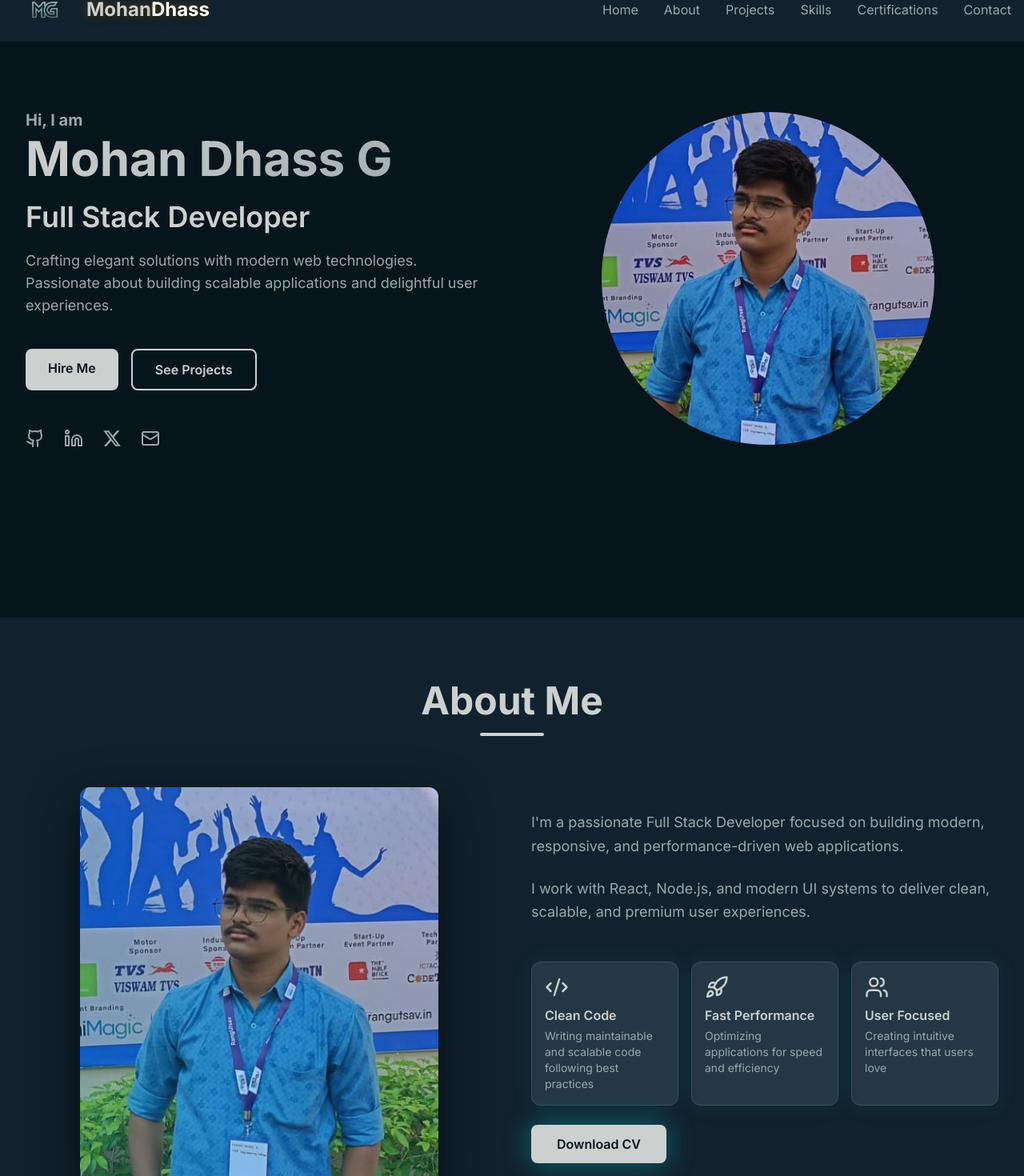
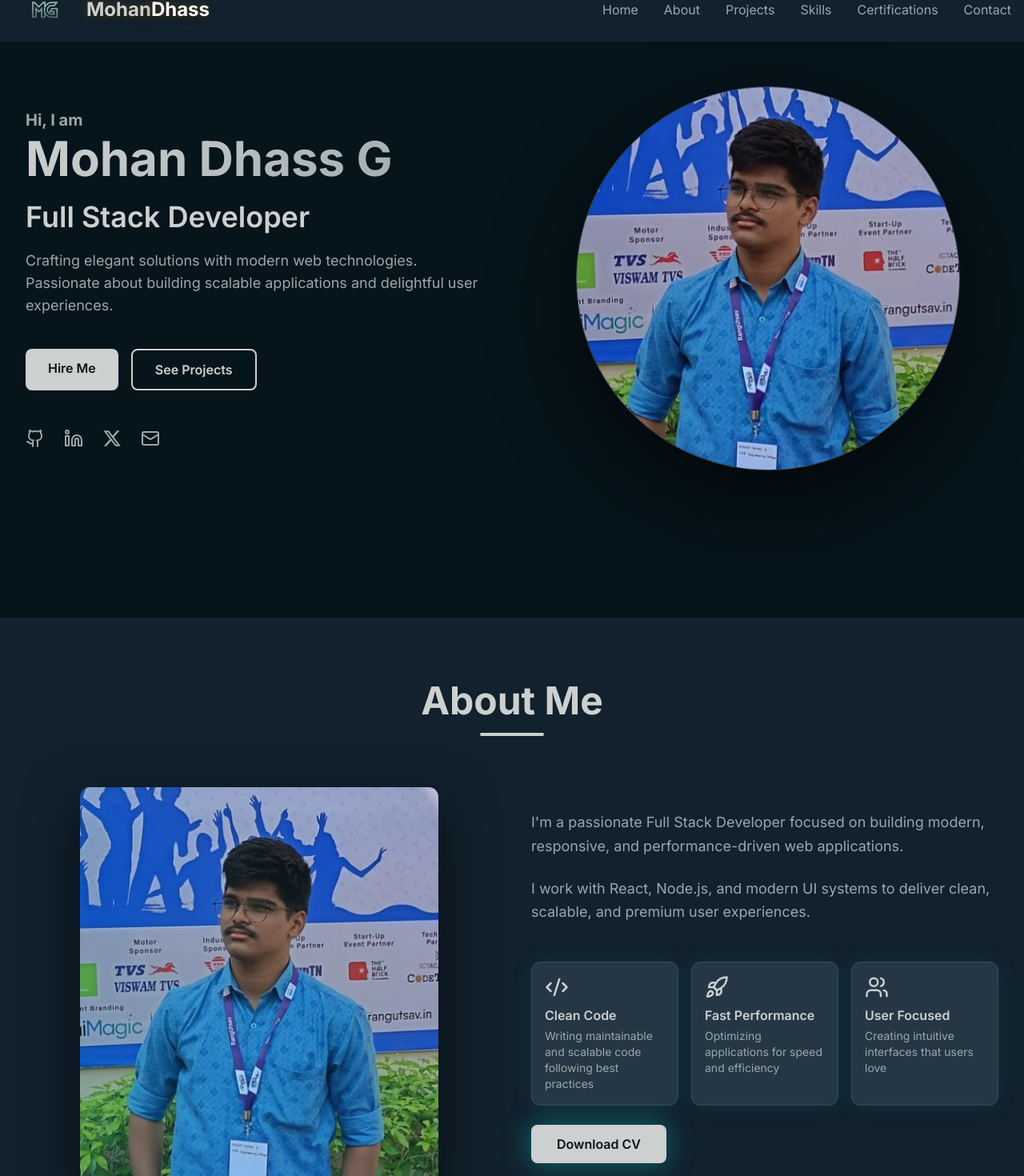
Before and after one commit to gkdhass/G_K_Portfolio, a React (Vite) app: page / in a window 1280 px wide. Shown: the part 28-1498 px from the top of the page at 80% size. Built offline with nearby package versions, Linux system fonts and the light colour scheme.

Commit message:
Update portfolio UI and animations

```diff
--- a/src/components/About.jsx
+++ b/src/components/About.jsx
@@ -1,61 +1,12 @@
-import React, { useRef, useEffect, useState } from 'react'
-import {
-  motion,
-  useInView,
-  useMotionValue,
-  useTransform,
-  useReducedMotion,
-} from 'framer-motion'
+import React, { useRef } from 'react'
+import { motion, useInView } from 'framer-motion'
 import { Code2, Rocket, Users } from 'lucide-react'
 import Photo from '../assets/profile.jpg'
 import CV from '../assets/Mohandhass.pdf'
 
-/* ================= DEVICE DETECTION ================= */
-const useDevice = () => {
-  const [device, setDevice] = useState('desktop')
-
-  useEffect(() => {
-    const update = () => {
-      if (window.innerWidth < 640) setDevice('mobile')
-      else if (window.innerWidth < 1024) setDevice('tablet')
-      else setDevice('desktop')
-    }
-    update()
-    window.addEventListener('resize', update)
-    return () => window.removeEventListener('resize', update)
-  }, [])
-
-  return device
-}
-
 const About = () => {
   const ref = useRef(null)
   const isInView = useInView(ref, { once: true, amount: 0.3 })
-  const device = useDevice()
-  const reducedMotion = useReducedMotion()
-
-  const enable3D = device === 'desktop' && !reducedMotion
-  const tablet3D = device === 'tablet' && !reducedMotion
-
-  /* ================= 3D PARALLAX ================= */
-  const x = useMotionValue(0)
-  const y = useMotionValue(0)
-
-  const depth = enable3D ? 14 : tablet3D ? 6 : 0
-  const rotateX = useTransform(y, [-0.5, 0.5], [depth, -depth])
-  const rotateY = useTransform(x, [-0.5, 0.5], [-depth, depth])
-
-  const handleMouseMove = (e) => {
-    if (!enable3D) return
-    const rect = e.currentTarget.getBoundingClientRect()
-    x.set((e.clientX - rect.left) / rect.width - 0.5)
-    y.set((e.clientY - rect.top) / rect.height - 0.5)
-  }
-
-  const reset = () => {
-    x.set(0)
-    y.set(0)
-  }
 
   const features = [
     {
@@ -80,7 +31,6 @@ const About = () => {
       id="about"
       ref={ref}
       className="py-20 px-4 sm:px-6 lg:px-8 bg-portfolio-bg-secondary overflow-hidden"
-      style={{ perspective: enable3D ? '1200px' : 'none' }}
     >
       <div className="max-w-7xl mx-auto">
         {/* ================= HEADING ================= */}
@@ -90,26 +40,15 @@ const About = () => {
           transition={{ duration: 0.9 }}
           className="text-center mb-16"
         >
-          <motion.h2
-            className="text-4xl sm:text-5xl font-bold text-portfolio-highlight mb-4"
-            animate={enable3D ? { y: [-2, 2, -2] } : {}}
-            transition={enable3D ? { duration: 4, repeat: Infinity } : {}}
-          >
+          <h2 className="text-4xl sm:text-5xl font-bold text-portfolio-highlight mb-4">
             About Me
-          </motion.h2>
+          </h2>
           <div className="w-20 h-1 bg-portfolio-highlight mx-auto rounded-full" />
         </motion.div>
 
         <div className="grid grid-cols-1 lg:grid-cols-2 gap-12 items-center">
-          {/* ================= IMAGE (3D PARALLAX) ================= */}
+          {/* ================= IMAGE (NO 3D) ================= */}
           <motion.div
-            onMouseMove={handleMouseMove}
-            onMouseLeave={reset}
-            style={{
-              rotateX: enable3D || tablet3D ? rotateX : 0,
-              rotateY: enable3D || tablet3D ? rotateY : 0,
-              transformStyle: 'preserve-3d',
-            }}
             initial={{ opacity: 0, y: 40 }}
             animate={isInView ? { opacity: 1, y: 0 } : {}}
             transition={{ duration: 1 }}
@@ -119,9 +58,10 @@ const About = () => {
               <img
                 src={Photo}
                 alt="Profile"
-                className="rounded-xl w-full shadow-[0_20px_60px_rgba(0,0,0,0.6)]"
+                className="rounded-xl w-full shadow-[0_25px_70px_rgba(0,0,0,0.6)]"
               />
-              <div className="absolute inset-0 rounded-xl bg-gradient-to-tr from-cyan-400/20 to-transparent pointer-events-none" />
+              {/* subtle light overlay */}
+              <div className="absolute inset-0 rounded-xl bg-gradient-to-tr from-cyan-400/15 to-transparent pointer-events-none" />
             </div>
           </motion.div>
 
@@ -150,16 +90,12 @@ const About = () => {
                   initial={{ opacity: 0, y: 24 }}
                   animate={isInView ? { opacity: 1, y: 0 } : {}}
                   transition={{ duration: 0.7, delay: 0.4 + index * 0.15 }}
-                  whileHover={
-                    enable3D
-                      ? { scale: 1.06 }
-                      : tablet3D
-                      ? { scale: 1.03 }
-                      : {}
-                  }
-                  className="bg-portfolio-card p-4 rounded-xl border border-white/10 hover:border-cyan-400/40 transition-all duration-300 shadow-[0_0_30px_rgba(0,255,255,0.08)]"
+                  className="bg-portfolio-card p-4 rounded-xl border border-white/10 shadow-[0_0_30px_rgba(0,255,255,0.08)]"
                 >
-                  <feature.Icon className="text-portfolio-highlight mb-2" size={30} />
+                  <feature.Icon
+                    className="text-portfolio-highlight mb-2"
+                    size={30}
+                  />
                   <h4 className="text-portfolio-highlight font-semibold mb-1">
                     {feature.title}
                   </h4>
@@ -178,9 +114,7 @@ const About = () => {
             >
               <a href={CV} download>
                 <motion.button
-                  whileHover={
-                    enable3D ? { scale: 1.08 } : tablet3D ? { scale: 1.04 } : {}
-                  }
+                  whileHover={{ scale: 1.05 }}
                   whileTap={{ scale: 0.96 }}
                   className="px-8 py-3 bg-portfolio-highlight text-portfolio-bg-main font-semibold rounded-lg shadow-[0_0_35px_rgba(0,255,255,0.35)] transition-all"
                 >
--- a/src/components/Hero.jsx
+++ b/src/components/Hero.jsx
@@ -1,9 +1,5 @@
 import React from 'react'
-import {
-  motion,
-  useMotionValue,
-  useTransform,
-} from 'framer-motion'
+import { motion } from 'framer-motion'
 import { Github, Linkedin, Mail } from 'lucide-react'
 import { FaXTwitter } from 'react-icons/fa6'
 import Profile from '../assets/profile.jpg'
@@ -13,28 +9,6 @@ const Hero = () => {
   const scrollToContact = () => {
     const section = document.getElementById('contact')
     section?.scrollIntoView({ behavior: 'smooth' })
-  }
-
-  /* ================= 3D PARALLAX (DESKTOP ONLY) ================= */
-  const x = useMotionValue(0)
-  const y = useMotionValue(0)
-
-  const rotateX = useTransform(y, [-50, 50], [8, -8])
-  const rotateY = useTransform(x, [-50, 50], [-8, 8])
-
-  const isDesktop = typeof window !== 'undefined' && window.innerWidth >= 1024
-
-  const handleMouseMove = (e) => {
-    if (!isDesktop) return
-    const rect = e.currentTarget.getBoundingClientRect()
-    x.set(e.clientX - rect.left - rect.width / 2)
-    y.set(e.clientY - rect.top - rect.height / 2)
-  }
-
-  const resetTilt = () => {
-    if (!isDesktop) return
-    x.set(0)
-    y.set(0)
   }
 
   /* ================= ANIMATIONS ================= */
@@ -73,36 +47,30 @@ const Hero = () => {
           {/* ================= IMAGE ================= */}
           <div className="flex justify-center order-1 lg:order-2">
             <motion.div
-              onMouseMove={handleMouseMove}
-              onMouseLeave={resetTilt}
-              style={{
-                rotateX: isDesktop ? rotateX : 0,
-                rotateY: isDesktop ? rotateY : 0,
-                transformStyle: 'preserve-3d',
-              }}
-              whileHover={isDesktop ? { scale: 1.04 } : {}}
-              transition={{ type: 'spring', stiffness: 50, damping: 22 }}
-              className="relative group"
+              whileHover={{ scale: 1.05 }}
+              transition={{ type: 'spring', stiffness: 120, damping: 18 }}
+              className="relative"
             >
-              {/* SHADOW */}
+              {/* GLOW SHADOW */}
               <div
                 className="
-                  absolute inset-0 rounded-full blur-3xl scale-110 -z-10
+                  absolute inset-0 rounded-full
+                  blur-[90px] scale-125
                   bg-portfolio-highlight/40
-                  opacity-100
-                  lg:opacity-0 lg:group-hover:opacity-100
-                  transition-opacity duration-500
+                  -z-10
                 "
               />
 
               {/* IMAGE */}
               <div
                 className="
-                  w-64 h-64
-                  sm:w-72 sm:h-72
-                  md:w-80 md:h-80
-                  lg:w-[26rem] lg:h-[26rem]
+                  w-72 h-72
+                  sm:w-80 sm:h-80
+                  md:w-96 md:h-96
+                  lg:w-[30rem] lg:h-[30rem]
                   rounded-full overflow-hidden
+                  shadow-[0_40px_100px_rgba(0,0,0,0.6)]
+                  border border-portfolio-highlight/30
                 "
               >
                 <img
```
Also changed, not shown: index.html (+41 -34 lines), public/favicon.png (added), 1 other file (tests, documents, lock files or other folders).
